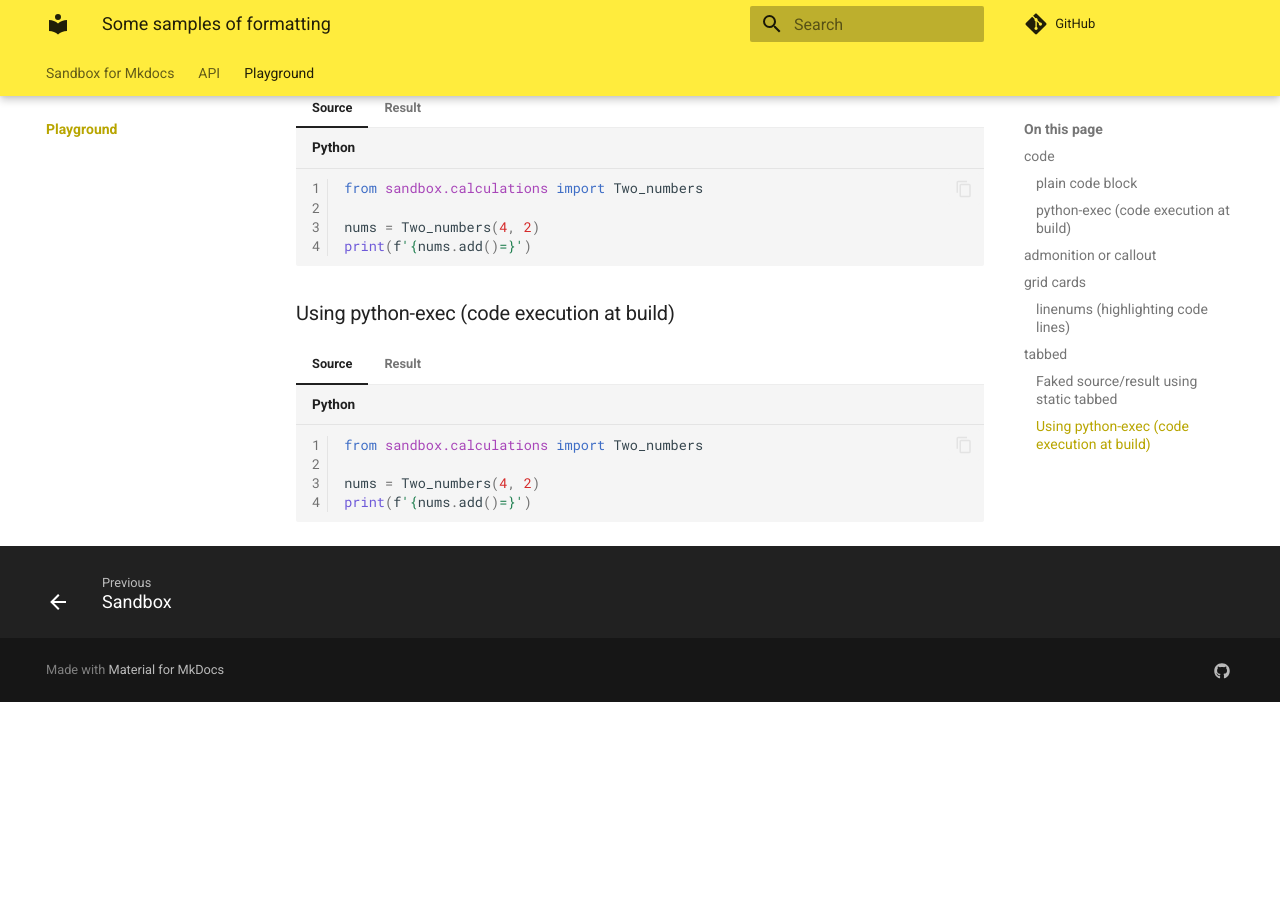
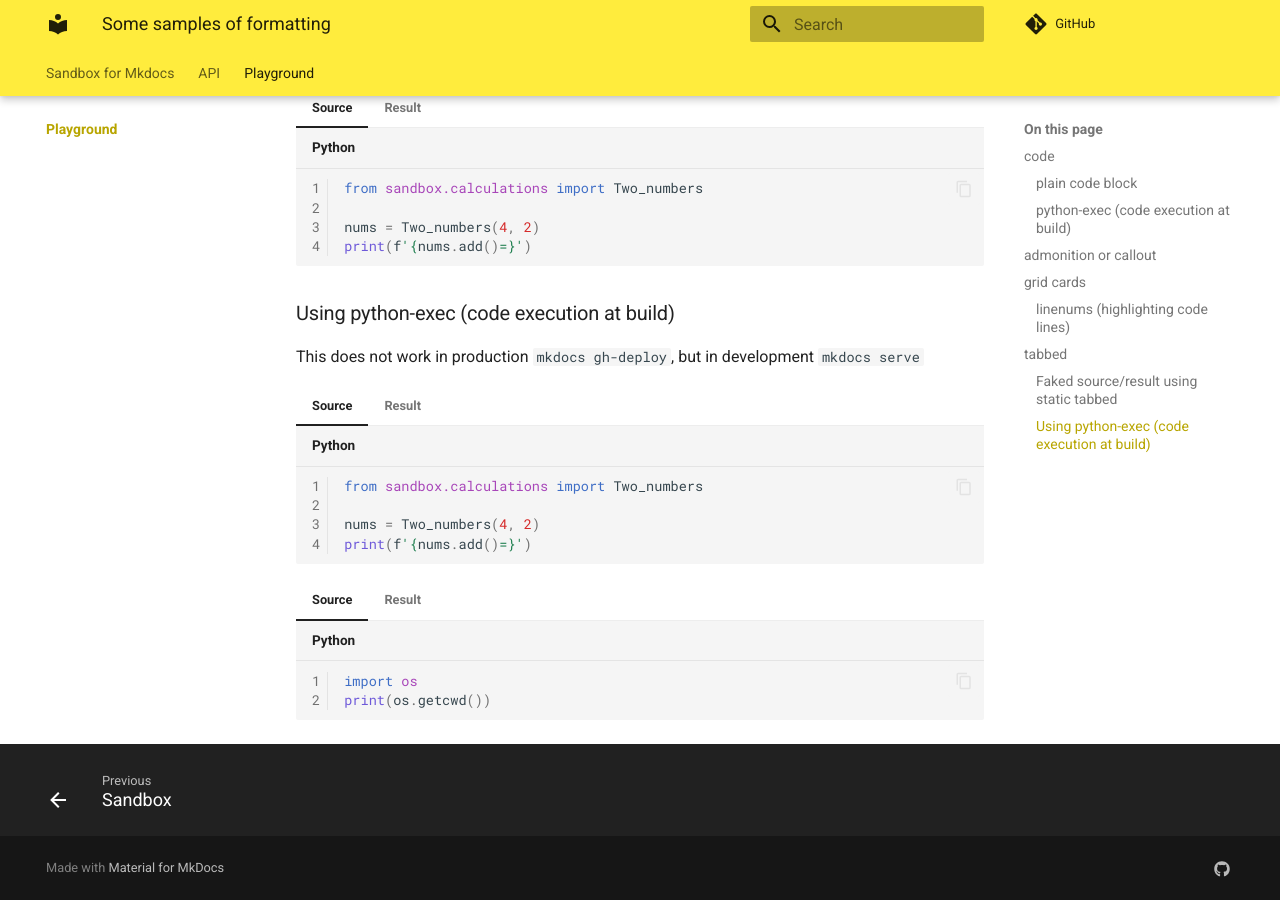
Before and after one commit to lennon-c/SandBox_Mkdocs, an MkDocs documentation site: the page built from docs/Playground/index.md, in a window 1280 px wide and 900 px high, scrolled down 2357 px. Built offline with MkDocs 1.6.1 and Material for MkDocs 9.7.7, drawn with Linux system fonts in a browser that asks for light colours; comment, search, counter and statistics services are not loaded; before the commit the page ends 3059 px from its top, so only the background shows below that.

Commit message:
checking os.getcwd()

````diff
--- a/docs/Playground/index.md
+++ b/docs/Playground/index.md
@@ -109,9 +109,16 @@ def bubble_sort(items):
 
 ### Using python-exec (code execution at build)
 
-```python exec="true" source="tabbed-left"
+This does not work in production `mkdocs gh-deploy`, but in development `mkdocs serve`
+
+```python exec="true" source="tabbed-left" result="pycon"
 from sandbox.calculations import Two_numbers
 
 nums = Two_numbers(4, 2)
 print(f'{nums.add()=}')
 ```
+
+```python exec="true" source="tabbed-left" result="pycon"
+import os
+print(os.getcwd())
+```
````
